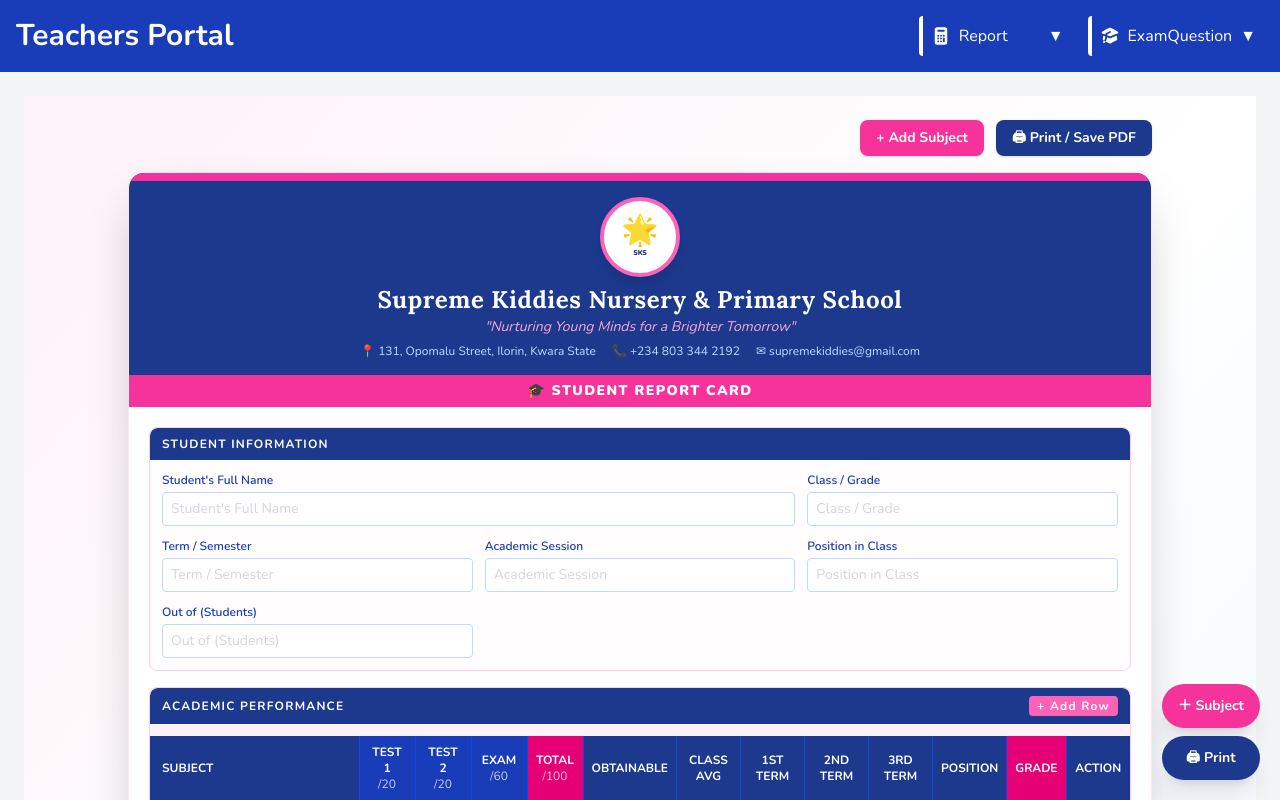
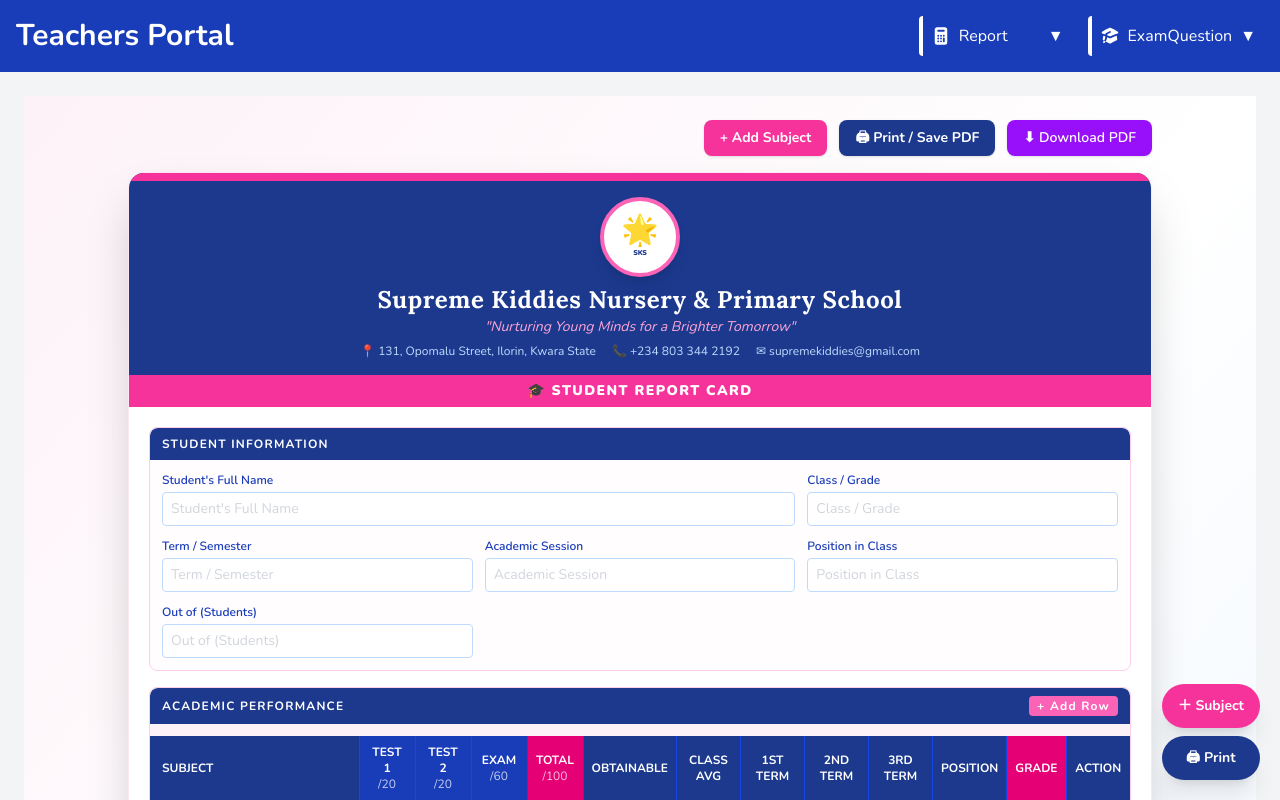
Before and after one commit to ayobami0007/report-sheet, a React (Vite) app: page /basic-Report in a window 1280 px wide. Built offline with nearby package versions, Linux system fonts and the light colour scheme.

Commit message:
downlaod btn added

```diff
--- a/index.html
+++ b/index.html
@@ -4,6 +4,8 @@
     <meta charset="UTF-8" />
     <link rel="icon" type="image/svg+xml" href="/vite.svg" />
     <meta name="viewport" content="width=device-width, initial-scale=1.0" />
+
+
     <title>report-sheet</title>
   </head>
   <body>
--- a/package.json
+++ b/package.json
@@ -12,6 +12,8 @@
   "dependencies": {
     "@heroicons/react": "^2.2.0",
     "@tailwindcss/vite": "^4.1.18",
+    "html2canvas-pro": "^2.0.2",
+    "jspdf": "^4.2.1",
     "react": "^19.2.0",
     "react-dom": "^19.2.0",
     "react-router-dom": "^7.13.0",
--- a/src/pages/BasicReport.jsx
+++ b/src/pages/BasicReport.jsx
@@ -5,6 +5,9 @@ import InputField from "../components/common/result/InputField";
 import TextArea from "../components/common/result/TextArea";
 import ScoreInput from "../components/common/result/ScoreInput";
 
+
+import html2canvas from "html2canvas-pro";
+import jsPDF from "jspdf";
 // ── Grading Scale ───────────────────────────────────────────────
 const GRADING_SCALE = [
   { grade: "A", range: "70 – 100", color: "text-blue-800",   bg: "bg-blue-50"   },
@@ -119,6 +122,51 @@ export default function PrimaryReport() {
     setTimeout(() => window.print(), 300);
   };
 
+  const handleDownload = async () => {
+  const element = document.querySelector(".print-wrap");
+  element.classList.remove("overflow-hidden");
+
+  const originalWidth = element.style.width;
+  element.style.width = "1400px";
+
+  const canvas = await html2canvas(element, {
+    scale: 2,
+    useCORS: true,
+    scrollY: 0,
+    windowWidth: 1400,
+    backgroundColor: "#ffffff",
+    logging: false,
+    onclone: (clonedDoc) => {
+      // replace all inputs with plain text divs
+      clonedDoc.querySelectorAll("input, textarea").forEach((el) => {
+        const div = clonedDoc.createElement("div");
+        div.innerText = el.value || "";
+        div.style.cssText = `
+          font-size: 14px;
+          font-weight: 700;
+          color: #1e3a8a;
+          border-bottom: 1px solid #999;
+          min-height: 24px;
+          padding: 2px;
+          width: 100%;
+        `;
+        el.parentNode.replaceChild(div, el);
+      });
+    }
+  });
+
+  const imgData = canvas.toDataURL("image/jpeg", 1.0);
+  const pdf = new jsPDF({ orientation: "portrait", unit: "mm", format: "a3" });
+  const pageWidth = pdf.internal.pageSize.getWidth();
+  const pageHeight = pdf.internal.pageSize.getHeight();
+  pdf.addImage(imgData, "JPEG", 0, 0, pageWidth, pageHeight);
+  pdf.save("report-sheet.pdf");
+
+  element.style.width = originalWidth;
+  element.classList.add("overflow-hidden");
+};
+
+
   return (
     <>
       <style>{`
@@ -176,6 +224,12 @@ export default function PrimaryReport() {
           <button onClick={handlePrint} className="bg-blue-900 hover:bg-blue-800 text-white text-sm font-bold px-4 py-2 rounded-lg shadow transition">
             🖨 Print / Save PDF
           </button>
+                  <button
+  onClick={handleDownload}
+  className="bg-purple-600 hover:bg-purple-700 text-white text-sm font-semibold px-4 py-2 rounded-lg shadow transition"
+>
+  ⬇ Download PDF
+</button>
         </div>
 
         {/* ── Document Card ── */}
--- a/src/pages/SecReport.jsx
+++ b/src/pages/SecReport.jsx
@@ -2,6 +2,9 @@ import { useState, useCallback } from "react";
 import InputField from "../components/common/result/InputField";
 import TextArea from "../components/common/result/TextArea";
 import ScoreInput from "../components/common/result/ScoreInput";
+
+import html2canvas from "html2canvas-pro";
+import jsPDF from "jspdf";
 
 // ── Grading Scale Data ──────────────────────────────────────────
 const GRADING_SCALE = [
@@ -41,6 +44,8 @@ const emptySubject = () => ({
   position: "",
   remarks: "",
 });
+
+
 
 // ── Main Component ──────────────────────────────────────────────
 export default function SecReport() {
@@ -106,6 +111,49 @@ export default function SecReport() {
     window.scrollTo({ top: 0, behavior: "instant" });
     setTimeout(() => window.print(), 300);
   };
+const handleDownload = async () => {
+  const element = document.querySelector(".print-container");
+  element.classList.remove("overflow-hidden");
+
+  const originalWidth = element.style.width;
+  element.style.width = "1400px";
+
+  const canvas = await html2canvas(element, {
+    scale: 2,
+    useCORS: true,
+    scrollY: 0,
+    windowWidth: 1400,
+    backgroundColor: "#ffffff",
+    logging: false,
+    onclone: (clonedDoc) => {
+      // replace all inputs with plain text divs
+      clonedDoc.querySelectorAll("input, textarea").forEach((el) => {
+        const div = clonedDoc.createElement("div");
+        div.innerText = el.value || "";
+        div.style.cssText = `
+          font-size: 14px;
+          font-weight: 700;
+          color: #1e3a8a;
+          border-bottom: 1px solid #999;
+          min-height: 24px;
+          padding: 2px;
+          width: 100%;
+        `;
+        el.parentNode.replaceChild(div, el);
+      });
+    }
+  });
+
+  const imgData = canvas.toDataURL("image/jpeg", 1.0);
+  const pdf = new jsPDF({ orientation: "portrait", unit: "mm", format: "a3" });
+  const pageWidth = pdf.internal.pageSize.getWidth();
+  const pageHeight = pdf.internal.pageSize.getHeight();
+  pdf.addImage(imgData, "JPEG", 0, 0, pageWidth, pageHeight);
+  pdf.save("report-sheet.pdf");
+
+  element.style.width = originalWidth;
+  element.classList.add("overflow-hidden");
+};
 
   // ── JSX ───────────────────────────────────────────────────────
   return (
@@ -196,6 +244,13 @@ font-weight: 700 !important;
           >
             🖨 Print / Save PDF
           </button>
+
+          <button
+  onClick={handleDownload}
+  className="bg-purple-600 hover:bg-purple-700 text-white text-sm font-semibold px-4 py-2 rounded-lg shadow transition"
+>
+  ⬇ Download PDF
+</button>
         </div>
 
         {/* ── Main Document ── */}
```
Also changed, not shown: 1 other file (tests, documents, lock files or other folders).
